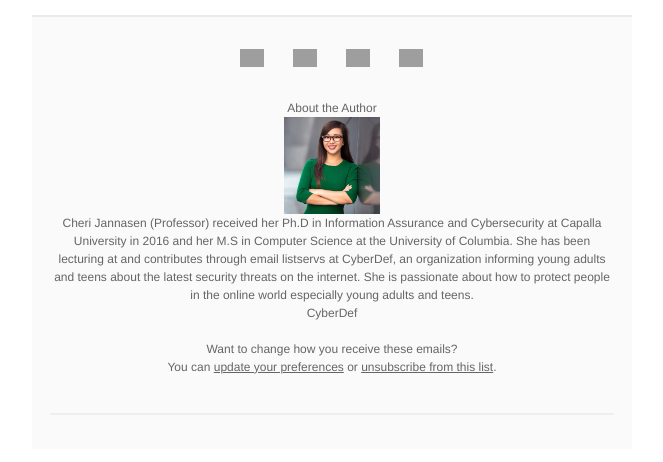
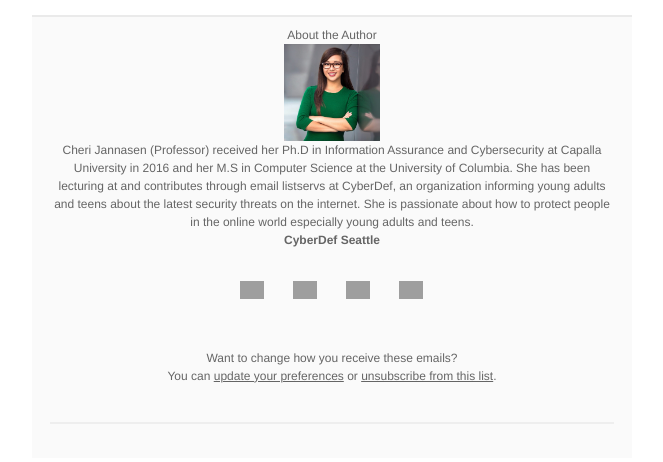
Before and after one commit to kcc343/css301probsoldoc1, a plain HTML site: page index.html in a window 1280 px wide. Shown: the part 3038-3500 px from the top of the page, without its empty margins (308-971 px from the left). Drawn offline with Linux system fonts and the light colour scheme; grey boxes are pictures that could not be loaded.

Commit message:
moved author bio

```diff
--- a/index.html
+++ b/index.html
@@ -576,6 +576,12 @@ Leaf Hill School Seattle</span><br>
     <tr>
         <td valign="top" id="templateFooter" style="background:#FAFAFA none no-repeat center/cover;mso-line-height-rule: exactly;-ms-text-size-adjust: 100%;-webkit-text-size-adjust: 100%;background-color: #FAFAFA;background-image: none;background-repeat: no-repeat;background-position: center;background-size: cover;border-top: 0;border-bottom: 0;padding-top: 9px;padding-bottom: 9px;"><table border="0" cellpadding="0" cellspacing="0" width="100%" class="mcnFollowBlock" style="min-width: 100%;border-collapse: collapse;mso-table-lspace: 0pt;mso-table-rspace: 0pt;-ms-text-size-adjust: 100%;-webkit-text-size-adjust: 100%;">
 <tbody class="mcnFollowBlockOuter">
+    <td valign="top" class="mcnTextContent" style="padding-top: 0;padding-right: 18px;padding-bottom: 9px;padding-left: 18px;mso-line-height-rule: exactly;-ms-text-size-adjust: 100%;-webkit-text-size-adjust: 100%;word-break: break-word;color: #656565;font-family: Helvetica;font-size: 12px;line-height: 150%;text-align: center;">
+        About the Author<br>
+            <img align="center" alt="hi" src="img/author1.jpeg" width="96" style="max-width: 775px;padding-bottom: 0;display: inline !important;vertical-align: bottom;border: 0;height: auto;outline: none;text-decoration: none;-ms-interpolation-mode: bicubic;" class="mcnImage"><br>
+            Cheri Jannasen (Professor) received her Ph.D in Information Assurance and Cybersecurity at Capalla University in 2016 and her M.S in Computer Science at the University of Columbia. She has been lecturing at and contributes through email listservs at CyberDef, an organization informing young adults and teens about the latest security threats on the internet. She is passionate about how to protect people in the online world especially young adults and teens.<br>
+        <b>CyberDef Seattle</b><br>
+    </td>
 <tr>
 <td align="center" valign="top" style="padding: 9px;mso-line-height-rule: exactly;-ms-text-size-adjust: 100%;-webkit-text-size-adjust: 100%;" class="mcnFollowBlockInner">
 <table border="0" cellpadding="0" cellspacing="0" width="100%" class="mcnFollowContentContainer" style="min-width: 100%;border-collapse: collapse;mso-table-lspace: 0pt;mso-table-rspace: 0pt;-ms-text-size-adjust: 100%;-webkit-text-size-adjust: 100%;">
@@ -595,7 +601,6 @@ Leaf Hill School Seattle</span><br>
                 <!--[if mso]>
                 <td align="center" valign="top">
                 <![endif]-->
-
 
                     <table align="left" border="0" cellpadding="0" cellspacing="0" style="display: inline;border-collapse: collapse;mso-table-lspace: 0pt;mso-table-rspace: 0pt;-ms-text-size-adjust: 100%;-webkit-text-size-adjust: 100%;">
                         <tbody><tr>
@@ -753,11 +758,6 @@ Leaf Hill School Seattle</span><br>
 <tbody><tr>
 
 <td valign="top" class="mcnTextContent" style="padding-top: 0;padding-right: 18px;padding-bottom: 9px;padding-left: 18px;mso-line-height-rule: exactly;-ms-text-size-adjust: 100%;-webkit-text-size-adjust: 100%;word-break: break-word;color: #656565;font-family: Helvetica;font-size: 12px;line-height: 150%;text-align: center;">
-
-    About the Author<br>
-    <img align="center" alt="hi" src="img/author1.jpeg" width="96" style="max-width: 775px;padding-bottom: 0;display: inline !important;vertical-align: bottom;border: 0;height: auto;outline: none;text-decoration: none;-ms-interpolation-mode: bicubic;" class="mcnImage"><br>
-    Cheri Jannasen (Professor) received her Ph.D in Information Assurance and Cybersecurity at Capalla University in 2016 and her M.S in Computer Science at the University of Columbia. She has been lecturing at and contributes through email listservs at CyberDef, an organization informing young adults and teens about the latest security threats on the internet. She is passionate about how to protect people in the online world especially young adults and teens.<br>
-CyberDef<br>
 <br>
 Want to change how you receive these emails?<br>
 You can <a href="" style="mso-line-height-rule: exactly;-ms-text-size-adjust: 100%;-webkit-text-size-adjust: 100%;color: #656565;font-weight: normal;text-decoration: underline;">update your preferences</a> or <a href="" target="_blank" style="mso-line-height-rule: exactly;-ms-text-size-adjust: 100%;-webkit-text-size-adjust: 100%;color: #656565;font-weight: normal;text-decoration: underline;">unsubscribe from this list</a>.<br>
```
